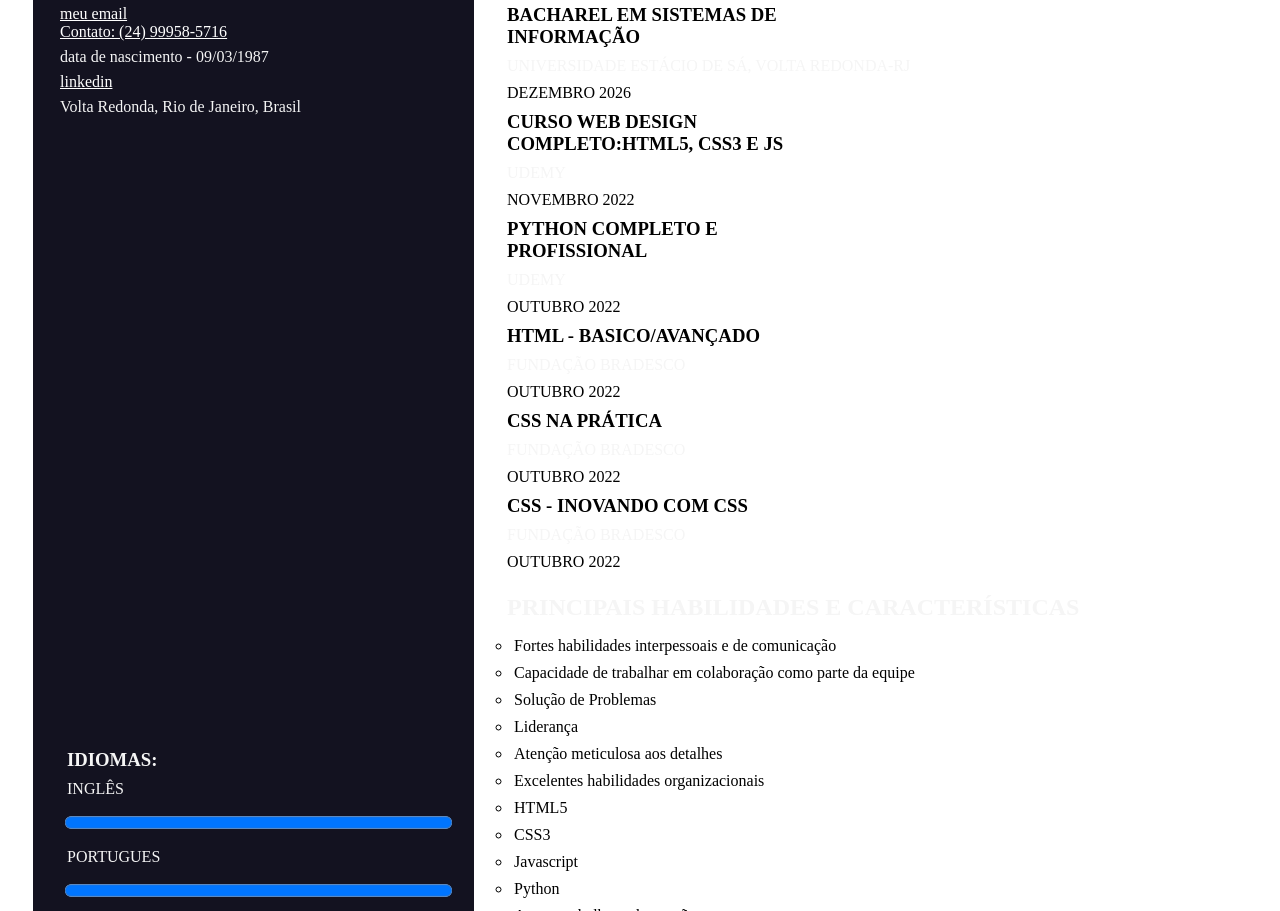
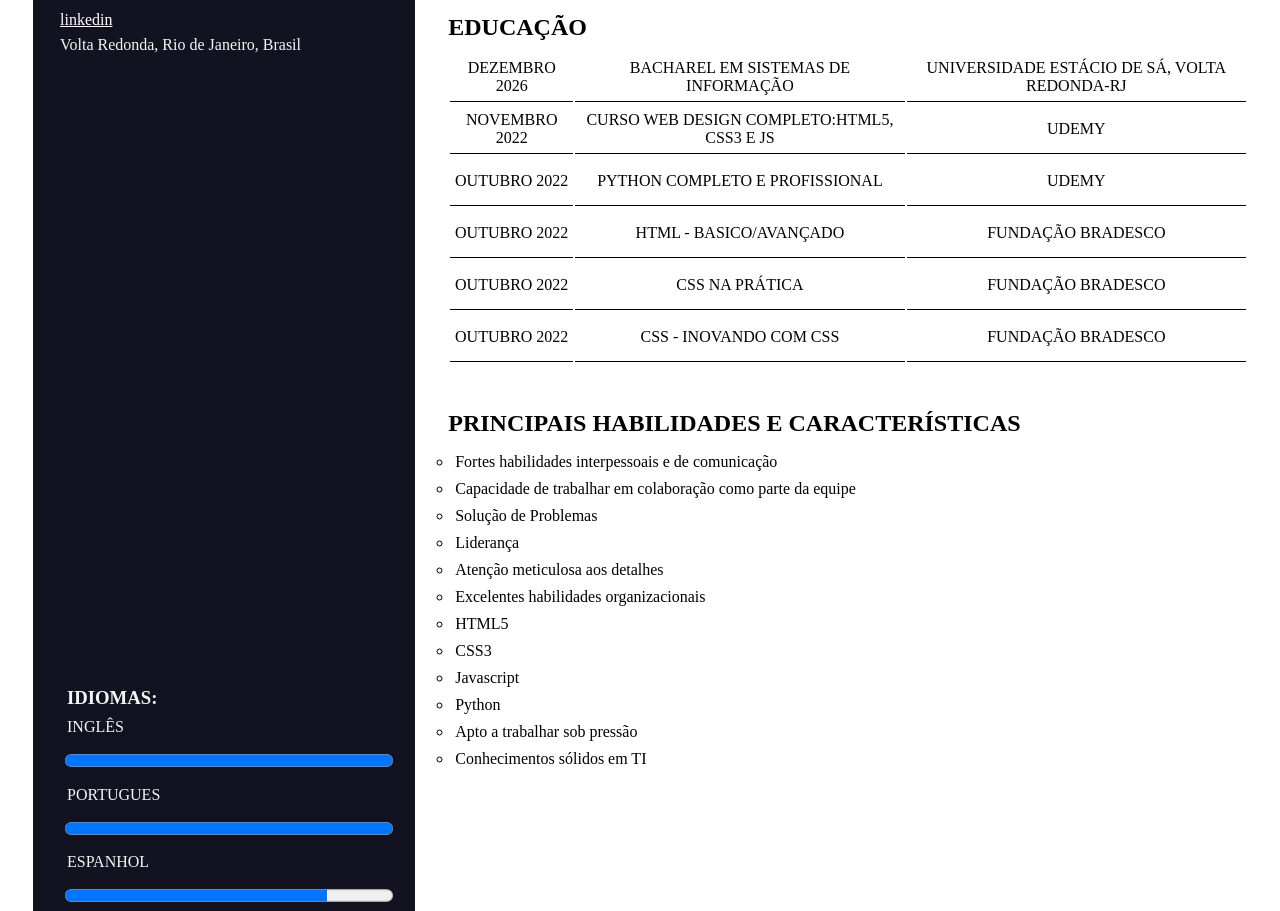
Before and after one commit to dandesouza87/CurriculoOnline, a plain HTML site: page index.html in a window 1280 px wide. Shown: the part 575-1486 px from the top of the page. Drawn offline with Linux system fonts and the light colour scheme.

Commit message:
tabela de educacao

```diff
--- a/css/style.css
+++ b/css/style.css
@@ -31,8 +31,11 @@ img{
     max-height:80%;
     border-radius: 50%;
 }
+#contato{
+    color: whitesmoke;
+}
 h2{
-    color:whitesmoke;
+    color:rgb(0, 0, 0);
 }
 
 h3{
@@ -51,7 +54,7 @@ p{
 
 }
 #curso{
-    color:whitesmoke;
+    color:rgb(0, 0, 0);
 }
 
 ol{
@@ -81,3 +84,16 @@ progress{
     height: 25px;
     color: aquamarine;
 }
+
+table{
+    width: 100%;
+}
+
+tr{
+    height: 50px;
+    text-align: center;
+}
+
+td{
+    border-bottom: 1px solid black;
+}
--- a/index.html
+++ b/index.html
@@ -13,7 +13,7 @@
             <div id="aboutMe">
                 <img src="img/unnamed (2).jpg" alt="">
                 <h1>Daniel de Souza</h1>
-                <h2>Contato..</h2>
+                <h2 id="contato">Contato..</h2>
                 <a href="mailto:dandesouza87@gmail.com">meu email</a>
                 <br>
                 <a href="https://api.whatsapp.com/send?phone=5524999585716" target="_blank">Contato: (24) 99958-5716</a>
@@ -68,6 +68,7 @@
         <div id="right">
             <div id="experiencia">
                 <h2>EXPERIÊNCIA</h2>
+                <br>
                 <h3 id="cargo">GERENTE ADMINISTRATIVO, VOLTA REDONDA, RIO DE JANEIRO</h3>
                 <h3 id="local">SPOLETO SIDER SHOPPING VOLTA REDONDA</h3>
                 <h3 id="local">MARÇO 2018 – ATÉ PRESENTE </h3>
@@ -78,28 +79,73 @@
                 <h3 id="local">AGOSTO DE 2017-MARÇO 2018</h3>
                 <p id="p1">Para uma equipe de 5, preparação de relatórios diários, semanais e mensais e manutenção de calendários de compromissos para os professores. Direcionamento de equipe através de reuniões para planejamento de aulas e atividades escolares. Preparativos para provas e avaliações individuais e em grupos dos alunos, e correções desses materiais. Ministração de aulas durante todo o período em que estive contratado pela escola.</p>
             </div>
+            <br>
 
-            <div id="educacao">
+
+            <!-- <div id="educacao">
                 <h2>EdUCAÇÃO</h2>
                 <h3>BACHAREL EM SISTEMAS DE INFORMAÇÃO </h3>
                 <p id="curso">UNIVERSIDADE ESTÁCIO DE SÁ, VOLTA REDONDA-RJ</p>
                 <p>DEZEMBRO 2026</p>
+                <br>
                 <h3>CURSO WEB DESIGN COMPLETO:HTML5, CSS3 E JS</h3>
                 <p id="curso">UDEMY</p>
                 <p>NOVEMBRO 2022</p>
+                <br>
                 <h3>PYTHON COMPLETO E PROFISSIONAL</h3>
                 <p id="curso">UDEMY</p>
                 <p>OUTUBRO 2022</p>
+                <br>
                 <h3>HTML - BASICO/AVANÇADO</h3>
                 <p id="curso">FUNDAÇÃO BRADESCO</p>
                 <p>OUTUBRO 2022</p>
+                <br>
                 <h3>CSS NA PRÁTICA</h3>
                 <p id="curso">FUNDAÇÃO BRADESCO</p>
                 <p>OUTUBRO 2022</p>
+                <br>
                 <h3>CSS - INOVANDO COM CSS</h3>
                 <p id="curso">FUNDAÇÃO BRADESCO</p>
                 <p>OUTUBRO 2022</p>
+            </div> -->
+
+            <div>
+                <h2>EDUCAÇÃO</h2>
+                <table>
+                    <tr>
+                        <td>DEZEMBRO 2026</td>
+                        <td>BACHAREL EM SISTEMAS DE INFORMAÇÃO </td>
+                        <td>UNIVERSIDADE ESTÁCIO DE SÁ, VOLTA REDONDA-RJ</td>
+                    </tr>
+                    <tr>
+                        <td>NOVEMBRO 2022</td>
+                        <td>CURSO WEB DESIGN COMPLETO:HTML5, CSS3 E JS</td>
+                        <td>UDEMY</td>
+                    </tr>
+                    <tr>
+                        <td>OUTUBRO 2022</td>
+                        <td>PYTHON COMPLETO E PROFISSIONAL</td>
+                        <td>UDEMY</td>
+                    </tr>
+                    <tr>
+                        <td>OUTUBRO 2022</td>
+                        <td>HTML - BASICO/AVANÇADO</td>
+                        <td>FUNDAÇÃO BRADESCO</td>
+                    </tr>
+                    <tr>
+                        <td>OUTUBRO 2022</td>
+                        <td>CSS NA PRÁTICA</td>
+                        <td>FUNDAÇÃO BRADESCO</td>
+                    </tr>
+                    <tr>
+                        <td>OUTUBRO 2022</td>
+                        <td>CSS - INOVANDO COM CSS</td>
+                        <td>FUNDAÇÃO BRADESCO</td>
+                    </tr>
+                </table>
             </div>
+            <br>
+
 
             <div id="habilidades">
                 <h2>PRINCIPAIS HABILIDADES E CARACTERÍSTICAS</h2>
```
